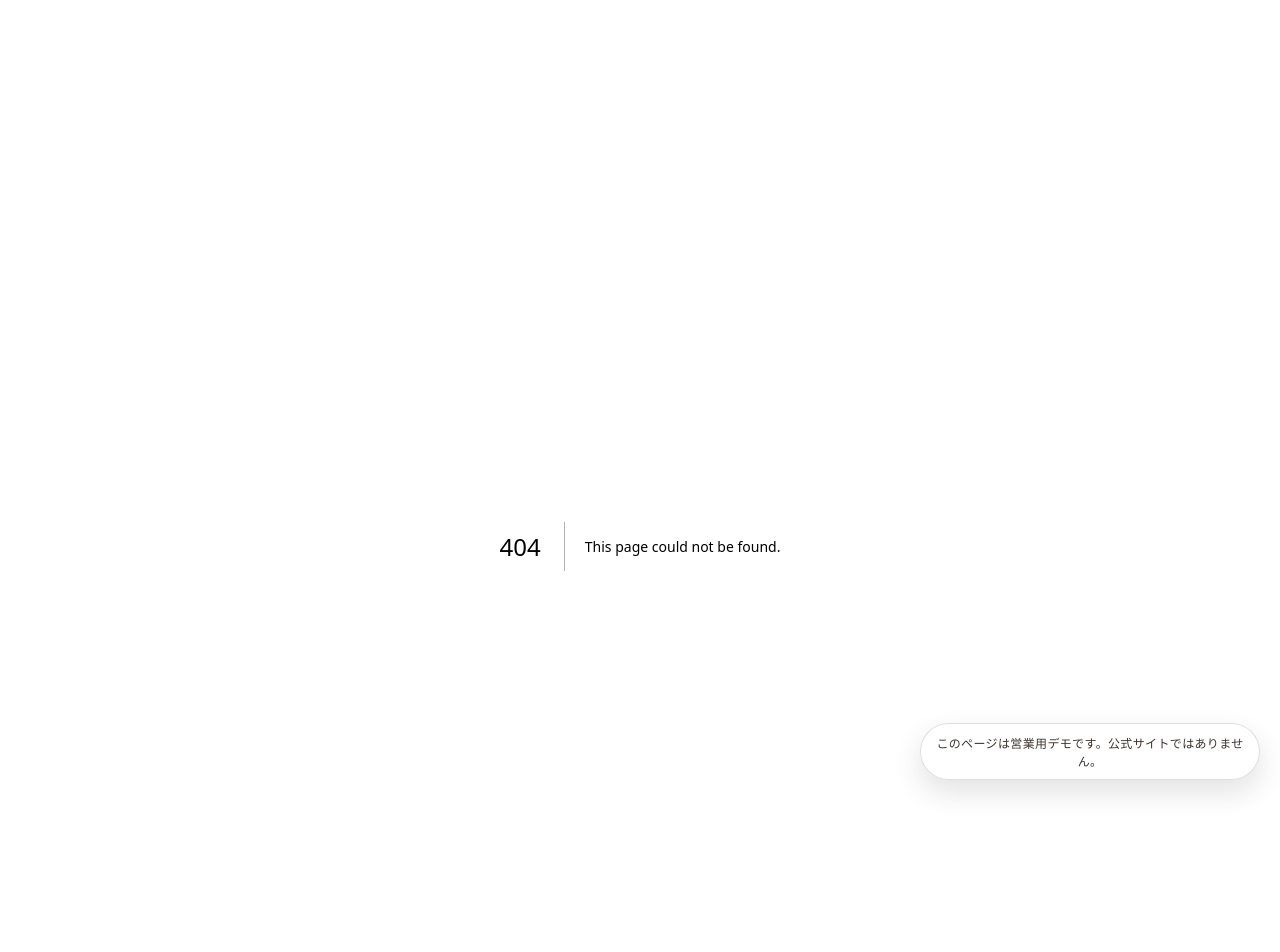
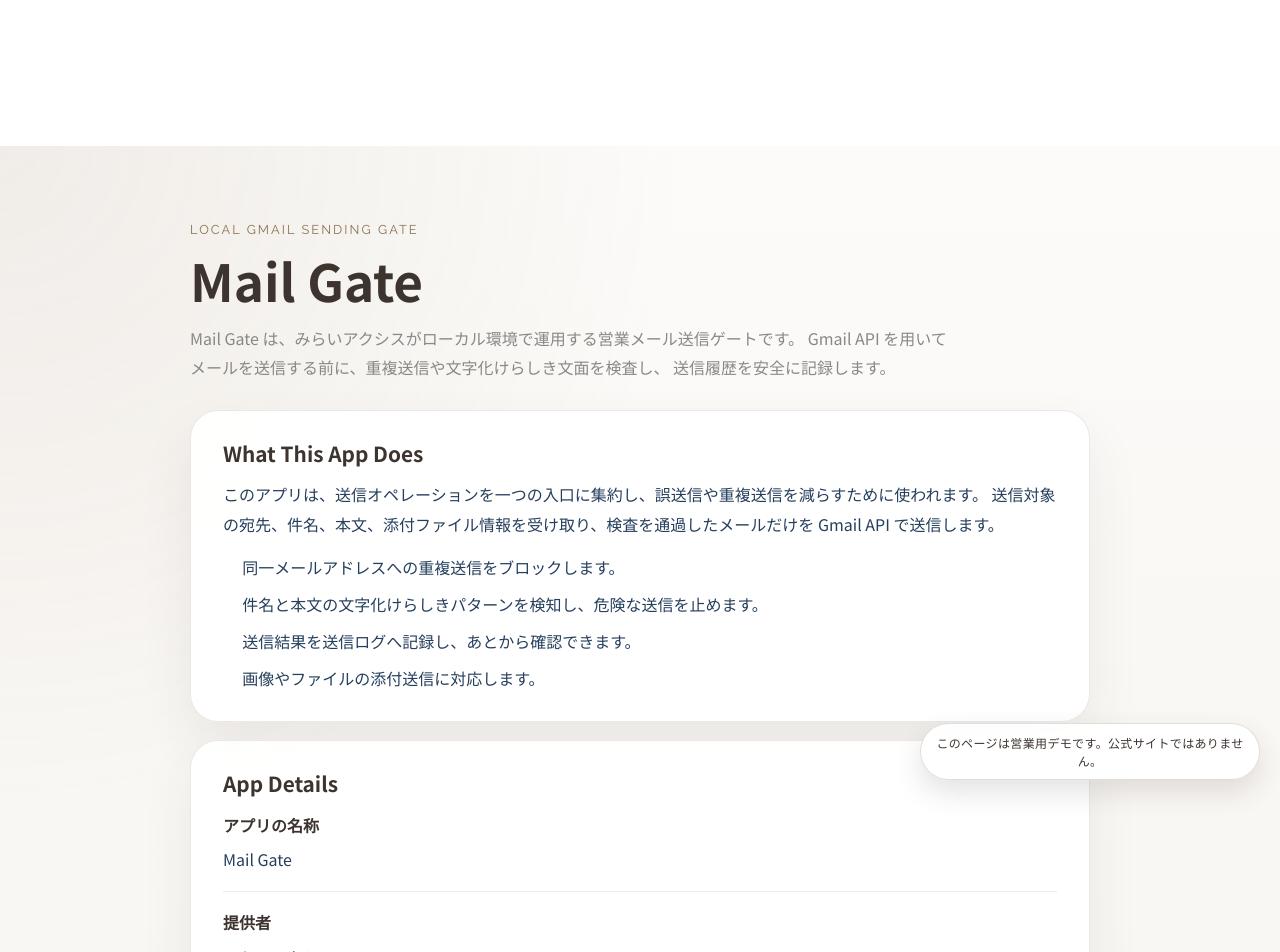
Before and after one commit to kumakichi123/site_demo, a Next.js app in the folder assets/reference-templates/nakada-inc-next/: page /mail-gate in a window 1280 px wide. Before the commit this address had no page. Shown: the top 952 px of the page. Built offline with nearby package versions, Linux system fonts and the light colour scheme.

Commit message:
Add mail gate policy pages

```diff
--- /dev/null
+++ b/assets/reference-templates/nakada-inc-next/src/app/mail-gate/page.module.css
@@ -0,0 +1,152 @@
+.page {
+  min-height: 100vh;
+  padding: 72px 20px;
+  background:
+    radial-gradient(circle at top left, rgba(139, 115, 85, 0.1), transparent 34%),
+    linear-gradient(180deg, #fcfbf9 0%, #f6f2ed 100%);
+}
+
+.shell {
+  width: min(900px, 100%);
+  margin: 0 auto;
+}
+
+.hero {
+  margin-bottom: 28px;
+}
+
+.eyebrow {
+  font-family: var(--font-en);
+  font-size: 0.8rem;
+  letter-spacing: 0.16em;
+  text-transform: uppercase;
+  color: var(--color-accent);
+}
+
+.hero h1 {
+  margin-top: 10px;
+  color: var(--color-primary-dark);
+  font-size: clamp(2.1rem, 4vw, 3.2rem);
+  line-height: 1.15;
+}
+
+.lead {
+  margin-top: 14px;
+  max-width: 760px;
+  font-size: 1rem;
+  color: var(--color-text-light);
+}
+
+.stack {
+  display: grid;
+  gap: 18px;
+}
+
+.card {
+  padding: 28px 32px;
+  border: 1px solid rgba(83, 71, 65, 0.12);
+  border-radius: 28px;
+  background: rgba(255, 255, 255, 0.94);
+  box-shadow: 0 24px 52px rgba(61, 52, 47, 0.08);
+}
+
+.card h2 {
+  color: var(--color-primary-dark);
+  font-size: 1.3rem;
+  line-height: 1.35;
+}
+
+.card p {
+  margin-top: 12px;
+  color: #263f5d;
+  line-height: 1.9;
+}
+
+.list {
+  margin-top: 14px;
+  padding-left: 1.2rem;
+  color: #263f5d;
+}
+
+.list li + li {
+  margin-top: 8px;
+}
+
+.metaList {
+  display: grid;
+  gap: 16px;
+  margin-top: 14px;
+}
+
+.metaRow {
+  display: grid;
+  gap: 6px;
+  padding-top: 16px;
+  border-top: 1px solid rgba(83, 71, 65, 0.1);
+}
+
+.metaRow:first-child {
+  padding-top: 0;
+  border-top: 0;
+}
+
+.metaRow dt {
+  color: var(--color-primary-dark);
+  font-weight: 700;
+}
+
+.metaRow dd {
+  color: #263f5d;
+  line-height: 1.85;
+}
+
+.notice {
+  margin-top: 18px;
+  padding: 16px 18px;
+  border-radius: 18px;
+  background: rgba(83, 71, 65, 0.06);
+  color: var(--color-primary-dark);
+  font-size: 0.95rem;
+  line-height: 1.8;
+}
+
+.links {
+  display: flex;
+  flex-wrap: wrap;
+  gap: 12px;
+  margin-top: 20px;
+}
+
+.linkPill {
+  display: inline-flex;
+  align-items: center;
+  justify-content: center;
+  min-height: 42px;
+  padding: 0 18px;
+  border: 1px solid rgba(83, 71, 65, 0.16);
+  border-radius: 999px;
+  background: #fff;
+  color: var(--color-primary-dark);
+  transition: transform var(--duration) var(--ease), box-shadow var(--duration) var(--ease);
+}
+
+.linkPill:hover {
+  opacity: 1;
+  transform: translateY(-2px);
+  box-shadow: 0 14px 28px rgba(61, 52, 47, 0.12);
+}
+
+@media (max-width: 768px) {
+  .page {
+    padding: 32px 16px 48px;
+  }
+
+  .card {
+    padding: 22px 20px;
+    border-radius: 22px;
+  }
+
+  .hero h1 {
+    font-size: 2rem;
+  }
+}
--- /dev/null
+++ b/assets/reference-templates/nakada-inc-next/src/app/mail-gate/page.tsx
@@ -0,0 +1,106 @@
+import type { Metadata } from "next";
+import Link from "next/link";
+import styles from "./page.module.css";
+
+export const metadata: Metadata = {
+  title: "Mail Gate | みらいアクシス",
+  description:
+    "みらいアクシスの Mail Gate は、重複送信防止と文字化け検査を行ったうえで Gmail API から営業メールを送信するローカル運用向けツールです。",
+};
+
+const features = [
+  "同一メールアドレスへの重複送信をブロックします。",
+  "件名と本文の文字化けらしきパターンを検知し、危険な送信を止めます。",
+  "送信結果を送信ログへ記録し、あとから確認できます。",
+  "画像やファイルの添付送信に対応します。",
+];
+
+const dataPoints = [
+  {
+    label: "アプリの名称",
+    value: "Mail Gate",
+  },
+  {
+    label: "提供者",
+    value: "みらいアクシス",
+  },
+  {
+    label: "利用目的",
+    value:
+      "自社の営業メール送信を安全に実行するために利用します。送信前に重複送信防止と文字化け検査を行い、送信後は履歴を保存します。",
+  },
+  {
+    label: "必要な Google 権限",
+    value:
+      "Gmail 送信権限を利用します。これは、ユーザーが明示的に送信対象としたメールを Gmail から送るためにのみ使われます。",
+  },
+  {
+    label: "利用対象",
+    value:
+      "みらいアクシスが管理するローカル送信ゲートの運用者、およびその業務用送信アカウントです。",
+  },
+];
+
+export default function MailGatePage() {
+  return (
+    <main className={styles.page}>
+      <div className={styles.shell}>
+        <header className={styles.hero}>
+          <p className={styles.eyebrow}>Local Gmail Sending Gate</p>
+          <h1>Mail Gate</h1>
+          <p className={styles.lead}>
+            Mail Gate は、みらいアクシスがローカル環境で運用する営業メール送信ゲートです。
+            Gmail API を用いてメールを送信する前に、重複送信や文字化けらしき文面を検査し、
+            送信履歴を安全に記録します。
+          </p>
+        </header>
+
+        <div className={styles.stack}>
+          <section className={styles.card}>
+            <h2>What This App Does</h2>
+            <p>
+              このアプリは、送信オペレーションを一つの入口に集約し、誤送信や重複送信を減らすために使われます。
+              送信対象の宛先、件名、本文、添付ファイル情報を受け取り、検査を通過したメールだけを Gmail
+              API で送信します。
+            </p>
+            <ul className={styles.list}>
+              {features.map((feature) => (
+                <li key={feature}>{feature}</li>
+              ))}
+            </ul>
+          </section>
+
+          <section className={styles.card}>
+            <h2>App Details</h2>
+            <dl className={styles.metaList}>
+              {dataPoints.map((item) => (
+                <div className={styles.metaRow} key={item.label}>
+                  <dt>{item.label}</dt>
+                  <dd>{item.value}</dd>
+                </div>
+              ))}
+            </dl>
+          </section>
+
+          <section className={styles.card}>
+            <h2>Contact and Policy</h2>
+            <p>
+              Mail Gate に関する問い合わせや、Google データの取り扱いについては以下を確認してください。
+            </p>
+            <div className={styles.links}>
+              <Link className={styles.linkPill} href="/privacy/mail-gate">
+                Mail Gate Privacy Policy
+              </Link>
+              <a className={styles.linkPill} href="mailto:info@mirai-axis.com">
+                info@mirai-axis.com
+              </a>
+            </div>
+            <p className={styles.notice}>
+              このページは OAuth 同意画面で表示されるアプリ情報の補足として公開しています。
+            </p>
+          </section>
+        </div>
+      </div>
+    </main>
+  );
+}
```
Also changed, not shown: assets/reference-templates/nakada-inc-next/src/app/privacy/mail-gate/page.tsx (added, +85 -0 lines).
